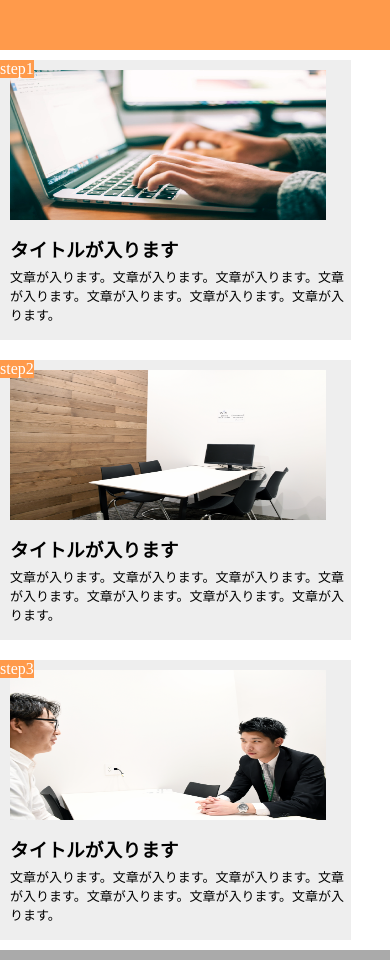
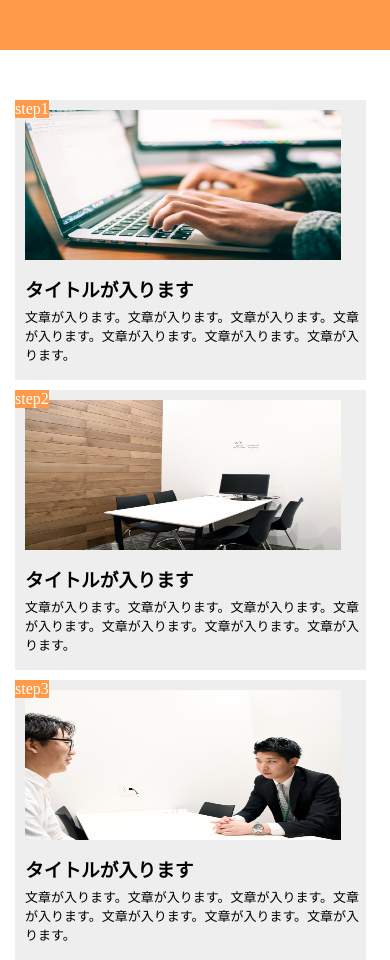
Before and after one commit to shiori-tech/ex_1, a plain HTML site: page index.html in a window 390 px wide. Shown: the top 960 px of the page. Drawn offline with Linux system fonts and the light colour scheme.

Commit message:
responsive

```diff
--- a/index.html
+++ b/index.html
@@ -2,6 +2,7 @@
 <html lang="ja">
   <head>
     <meta charset="UTF-8"/>
+     <meta name="viewport" content="width=device-width,initial-scale=1.0">
     <link rel="stylesheet" href="style.css"/>
   </head>
   <body>
--- a/style.css
+++ b/style.css
@@ -85,19 +85,20 @@ footer{
   .box{
     width:100%;
     display:block;
-    margin: 0 auto; /* 中央寄せ（左右に余白がないとできない） */
+
   }
   .box1{
      width:90%;
-    margin:10px 0px;
+    margin-bottom: 10px;
+
   }
   .box2{
      width:90%;
-    margin:10px 0px;
+     margin-bottom: 10px;
   }
   .box3{
      width:90%;
-    margin:10px 0px;
+     margin-bottom: 10px;
   }
   .image1{
     width:90%;
```
